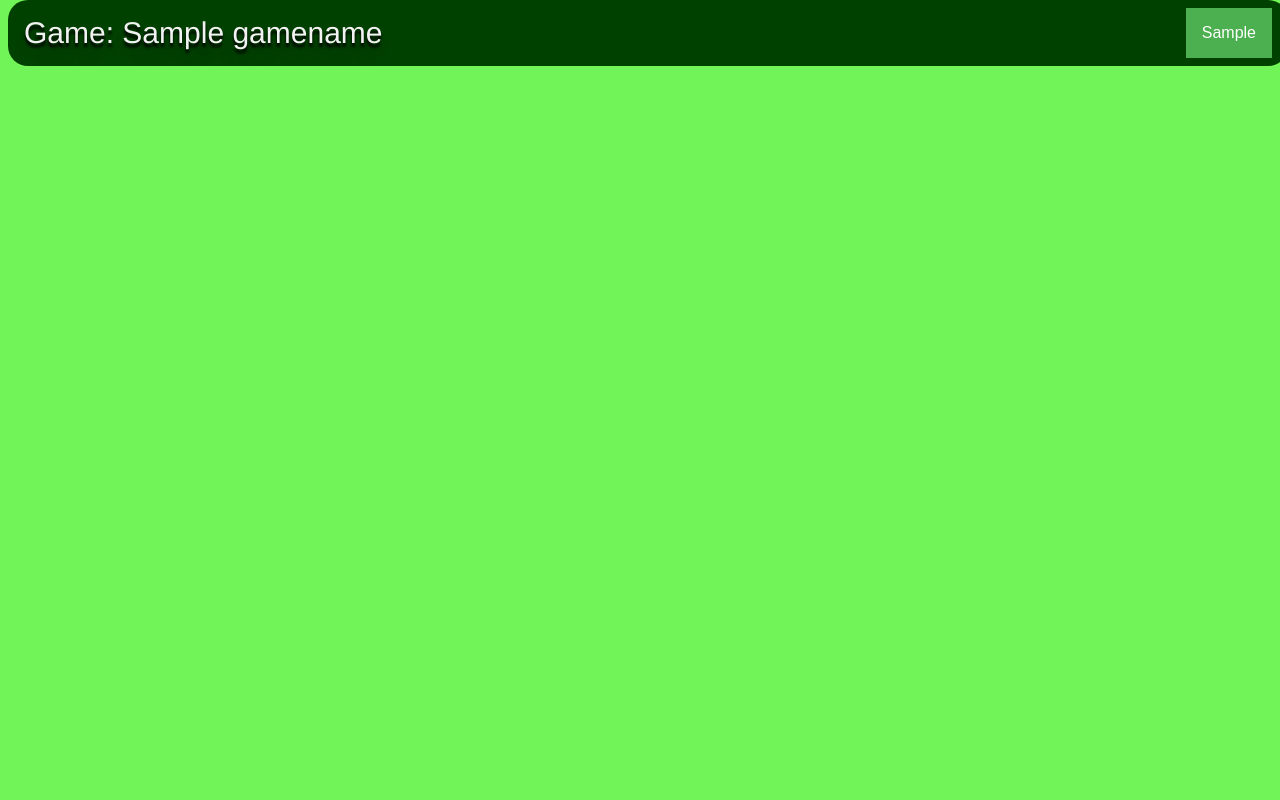
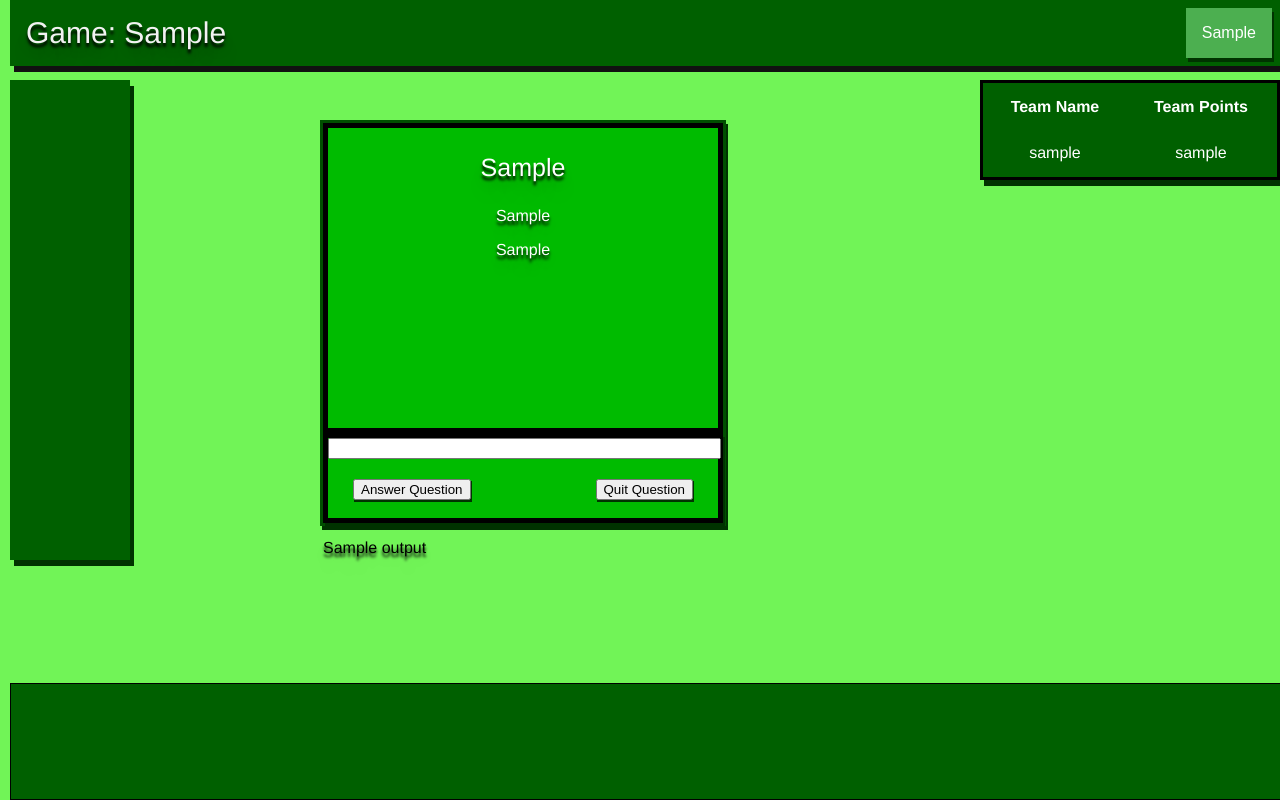
Before and after one commit to holyzala/CS361, a Django app: template project/templates/teamPage.html in a window 1280 px wide. Run offline with Django 3.2, Linux system fonts and the light colour scheme; the template is opened without the code that fills it: most values are stand-ins (such as "Sample title", 1, 10 or a date in 2020).

Commit message:
Added to basic HTML, added landmark info per team, and leaderboard

```diff
--- a/project/eScavenge/models.py
+++ b/project/eScavenge/models.py
@@ -292,8 +292,6 @@ class Landmark(models.Model):
     def check_answer(self, answer):
         return self.answer.lower() == answer.lower()
 
-    def __eq__(self, other):
-        return self.name == other.name
 
 
 class Team(models.Model):
@@ -305,8 +303,6 @@ class Team(models.Model):
     clue_time = models.DateTimeField(default=timezone.now)
     game = models.ForeignKey(Game, on_delete=models.CASCADE, blank=True, null=True, related_name='teams')
 
-    def __eq__(self, other):
-        return self.username == other.username
 
     def login(self, username, password):
         if username != self.username or password != self.password:
--- a/project/eScavenge/static/style.css
+++ b/project/eScavenge/static/style.css
@@ -1,19 +1,19 @@
 body{
     background-color:#71f457;
+    font-family: Helvetica;
 }
 
-
 .Nav-Bar {
+    left:10px;
     overflow: hidden;
-    border-radius: 20px;
-    background-color: #004100;
+    background-color: #006000;
     position: fixed;
     top: 0;
     width: 100%;
+    box-shadow: 4px 6px #111111;
 }
 
 .eScavenge {
-
     font-family: Helvetica;
     border-radius: 20px;
     border-color: black;
@@ -64,6 +64,8 @@ body{
     font-size: 16px;
     border: none;
     cursor: pointer;
+    box-shadow: 2px 4px #003300;
+
 }
 
 .dropdown {
@@ -103,3 +105,122 @@ body{
 .dropdown:hover .dropbtn {
     background-color: #3e8e41;
 }
+
+#answerQuestion{
+    position: relative;
+    top: 20px;
+    left: 25px;
+    float:left;
+    box-shadow: 1px 2px #003300;
+}
+
+#quitQuestion {
+    position: relative;
+    top: 20px;
+    right: 25px;
+    float: right;
+    box-shadow: 1px 2px #003300;
+}
+
+#commandline{
+    positon: relative;
+    width:385px;
+}
+
+p.landmarkname{
+    font-size: 25px;
+    color: white;
+
+}
+
+p.landmarkclue{
+    color: white;
+}
+
+p.landmarkquestion{
+    color: white;
+}
+
+.userInteraction{
+    height: 80px;
+    widgth: 100px;
+    border: 5px solid black;
+    box-shadow: 2px 4px #003300;
+}
+
+.command-box{
+    top: 10px;
+    left: 10px;
+    height: 400px;
+    width: 400px;
+    box-shadow: 2px 8px #001100;
+    border: 3px solid #005000;
+    background-color: #00bb00;
+    position: fixed;
+    top: 15%;
+    left: 25%;
+    text-shadow: 0px 4px 3px rgba(0,0,0,1.0),
+             0px 8px 13px rgba(0,0,0,0.1),
+             0px 18px 23px rgba(0,0,0,0.1);
+    box-shadow: 2px 4px #003300;
+}
+
+#noGame{
+    color: white;
+}
+
+.gameInfo{
+    text-align: center;
+    width: 390px;
+    height: 300px;
+    border: 5px solid black;
+}
+
+.side-bar{
+    background-color: #006000;
+    top: 10px;
+    left: 10px;
+    height: 480px;
+    width: 120px;
+    position: absolute;
+    top: 10%;
+    box-shadow: 4px 6px #003300;
+}
+
+table.leaderboard{
+    box-shadow: 4px 6px #003300;
+    border: 3px solid #000000;
+    background-color: #006000;
+    top: 10px;
+    right: 0px;
+    height: 100px;
+    width: 300px;
+    position: absolute;
+    top: 10%;
+}
+
+table.leaderboard tr {
+    color: white;
+    text-align:center;
+    border: 3px solid #000000;
+}
+
+.scroll-answered{
+    background-color: #006000;
+    height: 115px;
+    width: 1354px;
+    border:1px solid black;
+    position:fixed;
+    left:10px;
+    bottom: 0;
+    box-shadow: 2px 4px #003300;
+}
+
+.scroll-answered a{
+
+}
+
+.scroll-bar{
+    direction:rtl;
+    overflow-x:scroll;
+}
--- a/project/project/settings.py
+++ b/project/project/settings.py
@@ -40,6 +40,7 @@ INSTALLED_APPS = [
     'eScavenge.apps.EscavengeConfig',
 ]
 
+
 MIDDLEWARE = [
     'django.middleware.security.SecurityMiddleware',
     'django.contrib.sessions.middleware.SessionMiddleware',
@@ -65,6 +66,9 @@ TEMPLATES = [
                 'django.contrib.auth.context_processors.auth',
                 'django.contrib.messages.context_processors.messages',
             ],
+            'libraries': { # Adding this section should work around the issue.
+                'staticfiles' : 'django.templatetags.static',
+            },
         },
     },
 ]
--- a/project/templates/basic.html
+++ b/project/templates/basic.html
@@ -17,5 +17,23 @@
         {% block dropdown %}
         {% endblock %}
     </div>
+    <div class="command-box">
+        {% block command-box %}
+        {% endblock %}
+    </div>
+    <div class="side-bar">
+        {% block side-bar %}
+        {% endblock %}
+    </div>
+    <table class="table-row leaderboard">
+        {% block leaderboard %}
+        {% endblock %}
+    </table>
+
+    <div class="scroll-answered">
+        {% block scroll-answered %}
+        {% endblock %}
+    </div>
+
 </body>
 </html>
--- a/project/templates/teamPage.html
+++ b/project/templates/teamPage.html
@@ -1,9 +1,10 @@
 {% extends 'basic.html' %}
+{% load filters %}
 
 {% block title %} Team: {{ huntUser }} {% endblock %}
 {% block Nav-Bar %}
 
-	<a class="eScavenge">Game: {{ gamename }}</a>
+    <a class="eScavenge">Game: {{ huntUser| getTeamGame }}</a>
 
 {% endblock %}
 {% block dropdown %}
@@ -24,3 +25,47 @@
          	</div>
     </div>
 {% endblock %}
+{% block command-box %}
+    <div class="gameInfo">
+            <p class="landmarkname">{{ huntUser| getLandmarkName }}
+            <p class="landmarkclue">{{ huntUser| getLandmarkClue }}
+            <p class="landmarkquestion">{{ huntUser| getLandmarkQuestion }}
+    </div>
+    <div class="userInteraction">
+        <form action="/validate/" method="post">
+            {% csrf_token %}
+            <input type="text" id="commandline" name="commandline">
+        </form>
+        <form action="/validate/" method="post">
+            {% csrf_token %}
+            <input type="submit" id="answerQuestion" value="Answer Question">
+        </form>
+        <form action="/validate/" method="post">
+                {% csrf_token %}
+            <input type="submit" id="quitQuestion" value="Quit Question">
+        </form>
+    </div>
+    <p>{{ output }}</p>
+{% endblock %}
+{% block side-bar %}
+{% endblock %}
+
+{% block leaderboard %}
+    <tr>
+        <th>Team Name</th>
+        <th>Team Points</th>
+    </tr>
+        {% for username in teamlist %}
+            <tr>
+            <td>{{ username }}</td>
+            <td>{{ username | getTeamPoints }}</td>
+            </tr>
+        {% endfor %}
+
+{% endblock %}
+{% block scroll-answered %}
+    <div class="scroll-bar"></div>
+    {% for landmark in landmarkanswered_list %}
+
+    {% endfor %}
+{% endblock %}
```
Also changed, not shown: project/eScavenge/views.py (+6 -1 lines). Lines whose indentation alone changed are shown as unchanged.
